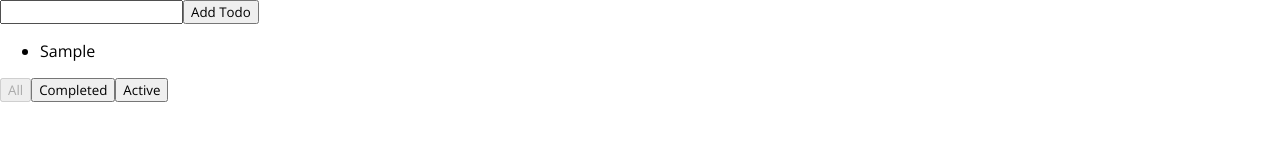
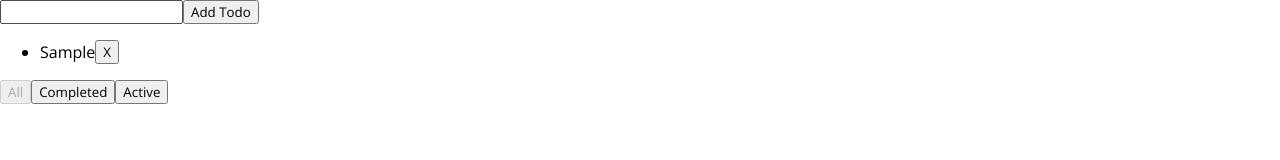
Before and after one commit to njgingrich/bornes, a React app: page / in a window 1280 px wide. Both pictures are taken after typing "Sample" into the empty fields and a click on the button "Add Todo". Shown: the top 160 px of the page. Built offline with nearby package versions, Linux system fonts and the light colour scheme.

Commit message:
Add delete functionality for a todo

```diff
--- a/src/features/todos/components/TodoList.js
+++ b/src/features/todos/components/TodoList.js
@@ -1,16 +1,18 @@
 import React from 'react';
 import Todo from 'features/todos/components/Todo';
 
-function TodoList({ todos, toggleTodo }) {
+function TodoList({ todos, deleteTodo, toggleTodo }) {
   return (
     <ul>
       {todos.map(todo => (
-        <Todo
-          key={todo.id}
-          completed={todo.completed}
-          onClick={() => toggleTodo(todo)}
-          text={todo.text}
-        />
+        <div key={todo.id} className="row row__align-center">
+          <Todo
+            completed={todo.completed}
+            onClick={() => toggleTodo(todo)}
+            text={todo.text}
+          />
+          <button onClick={() => deleteTodo(todo)}>X</button>
+        </div>
       ))}
     </ul>
   );
--- a/src/features/todos/components/VisibleTodoList.js
+++ b/src/features/todos/components/VisibleTodoList.js
@@ -1,6 +1,6 @@
 import { connect } from 'react-redux';
 import { createSelector } from '@reduxjs/toolkit';
-import { toggleTodo } from 'features/todos/todosSlice';
+import { deleteTodo, toggleTodo } from 'features/todos/todosSlice';
 import TodoList from 'features/todos/components/TodoList';
 import { VisibilityFilters } from 'features/filters/filtersSlice';
 
@@ -26,7 +26,8 @@ const selectVisibleTodos = createSelector(
 const mapStateToProps = state => ({
   todos: selectVisibleTodos(state),
 });
-const mapDispatchToProps = { toggleTodo };
+
+const mapDispatchToProps = { deleteTodo, toggleTodo };
 
 export default connect(mapStateToProps, mapDispatchToProps)(TodoList);
 export { selectVisibleTodos };
--- a/src/features/todos/todosSlice.js
+++ b/src/features/todos/todosSlice.js
@@ -20,8 +20,11 @@ const todosSlice = createSlice({
         todo.completed = !todo.completed;
       }
     },
+    deleteTodo(state, action) {
+      return state.filter(todo => todo.id !== action.payload.id);
+    },
   },
 });
 
-export const { addTodo, toggleTodo } = todosSlice.actions;
+export const { addTodo, deleteTodo, toggleTodo } = todosSlice.actions;
 export default todosSlice.reducer;
--- a/src/styles/application.css
+++ b/src/styles/application.css
@@ -35,3 +35,12 @@ h1, h2, h3, h4, h5, h6, .heading {
 .status-bar__clock {
   font-size: 2rem;
 }
+
+.row {
+  display: flex;
+  flex-direction: row;
+}
+
+.row__align-center {
+  align-items: center;
+}
```
Also changed, not shown: 1 other file (tests, documents, lock files or other folders).
